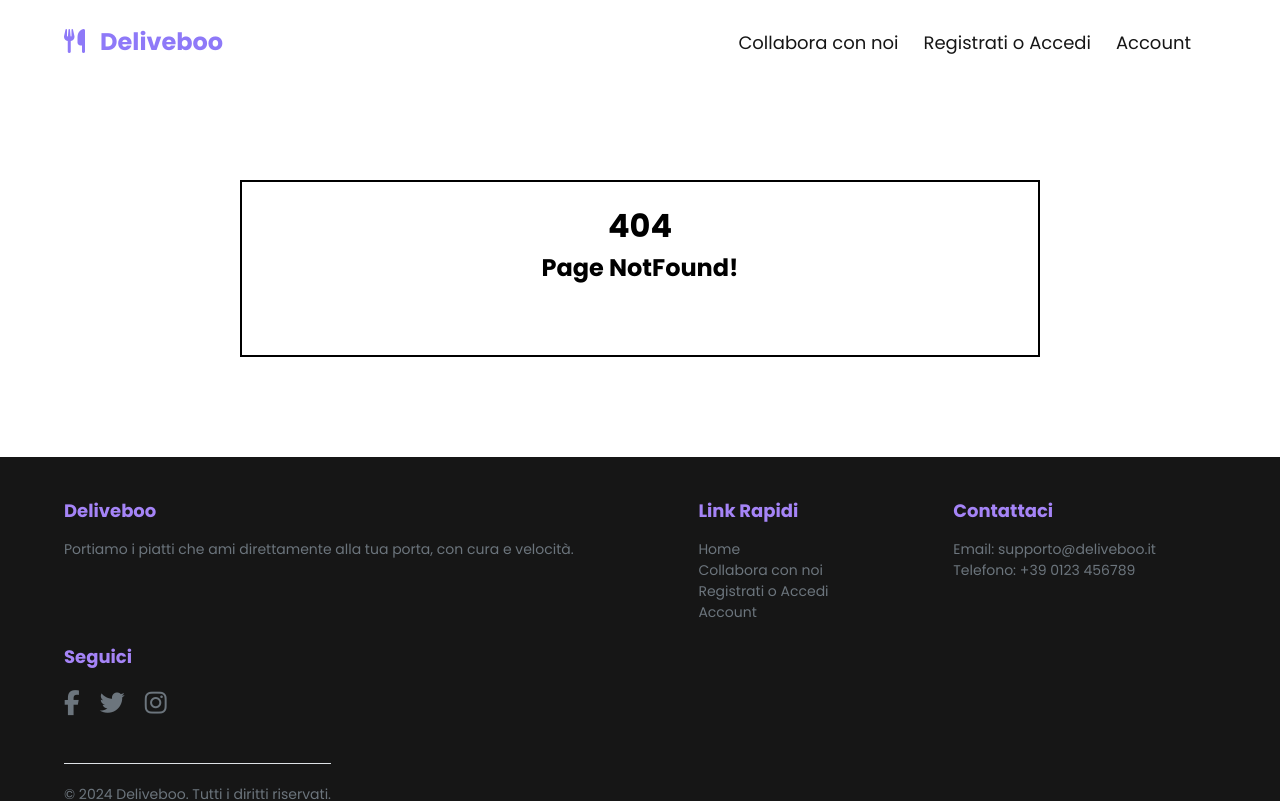
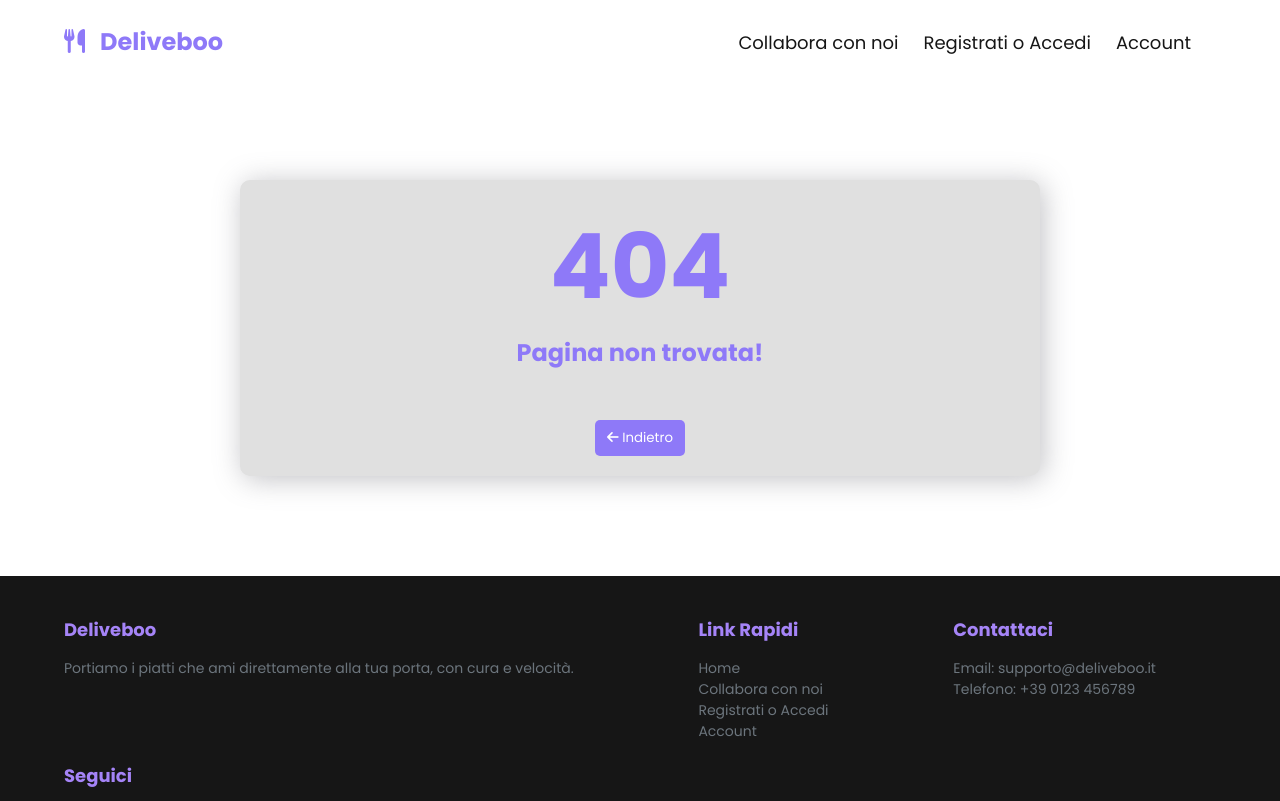
Before and after one commit to MassimoRomano/fron-end-deliveboo, a Vue app: page /pay in a window 1280 px wide. Shown: the top 801 px of the page. Built offline with nearby package versions, Linux system fonts and the light colour scheme.

Commit message:
add style

```diff
--- a/src/components/views/NotFound.vue
+++ b/src/components/views/NotFound.vue
@@ -8,6 +8,9 @@ export default {
             not_found: true,
         };
     },
+    methods: {
+        hasHistory() { return window.history.length > 2 }
+    }
 };
 </script>
 
@@ -15,7 +18,13 @@ export default {
     <div class="container_404">
         <div class="banner_404">
             <h1>404</h1>
-            <h2>Page NotFound!</h2>
+            <h2>Pagina non trovata!</h2>
+            <div class="return_home">
+                <button @click="hasHistory() ? $router.go(-2) : $router.push('/')" class="btn_return">
+                    <i class="fa fa-arrow-left" aria-hidden="true"></i>
+                    Indietro
+                </button>
+            </div>
         </div>
     </div>
 </template>
@@ -35,7 +44,27 @@ export default {
         text-align: center;
         max-width: 800px;
         width: 90%;
-        border: 2px solid;
+        background-color: rgb(224, 224, 224);
+        border-radius: 10px;
+        box-shadow: rgba(100, 100, 111, 0.4) 3px 3px 29px 0px;
+        color: rgb(142, 121, 248);
+
+        &>h1 {
+            font-size: 90px;
+        }
+
+        .btn_return {
+            background-color: rgb(142, 121, 248);
+            color: white;
+            padding: 0.5rem 0.75rem;
+            border-radius: 5px;
+            border: none;
+
+            &:hover {
+                background-color: rgba(109, 72, 178, 1);
+                cursor: pointer;
+            }
+        }
     }
 }
 </style>
```
